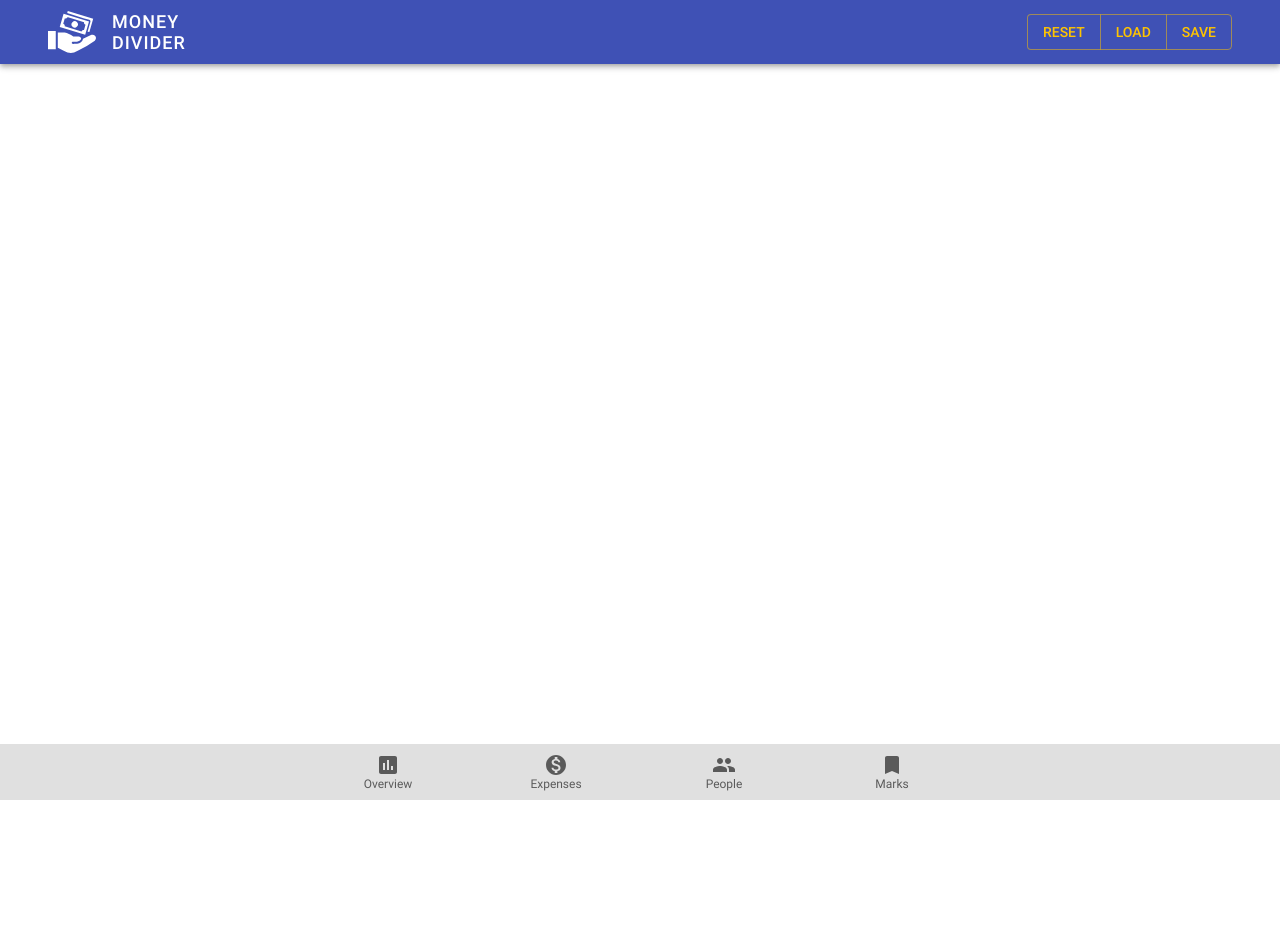
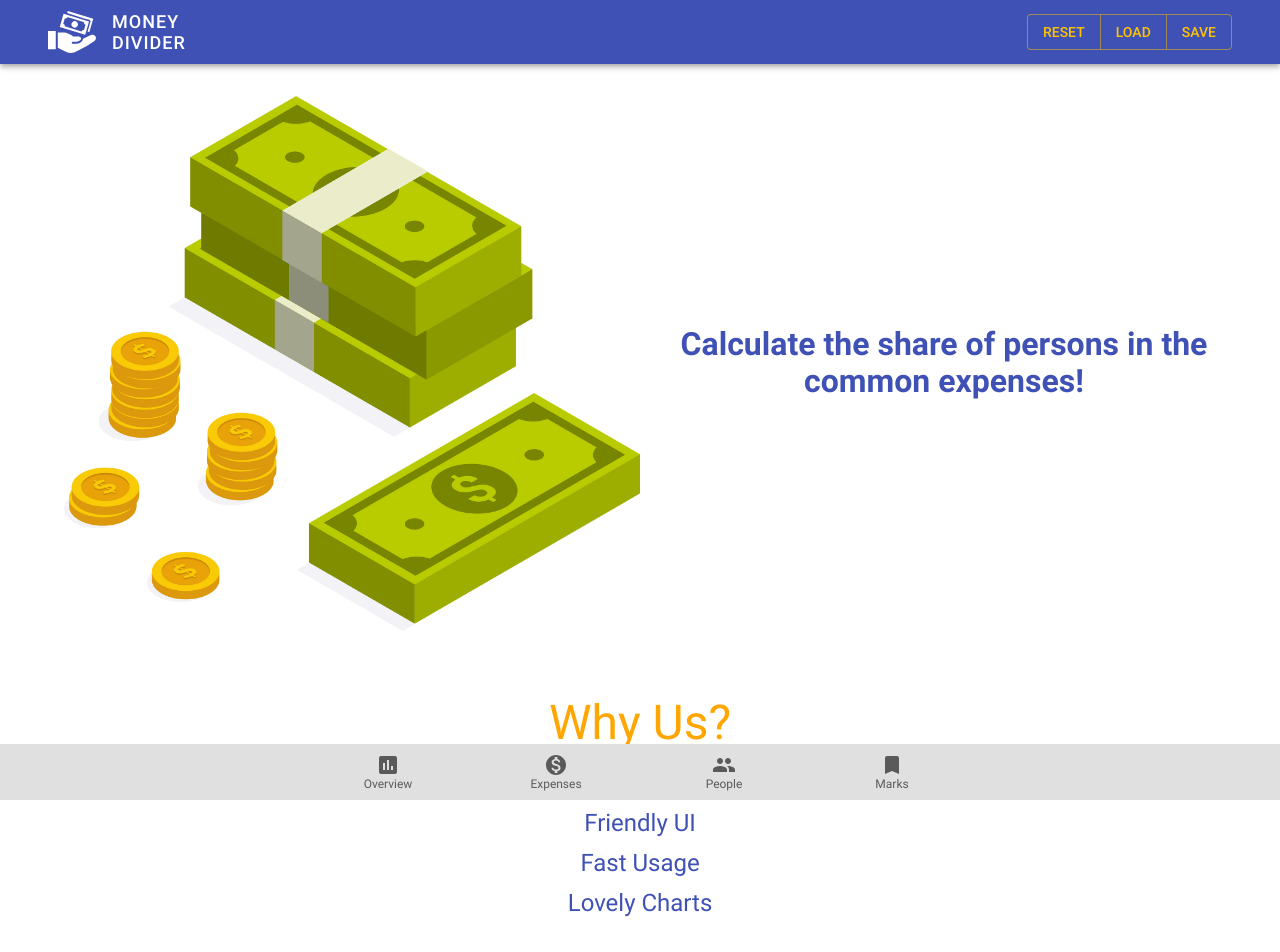
Before and after one commit to jafari-dev/money-divider, a React (Create React App) app: page / in a window 1280 px wide. Shown: the top 952 px of the page. Before the commit the page ends 800 px from the top, so only its background shows below. Built offline with nearby package versions, Linux system fonts and the light colour scheme.

Commit message:
Implement Home layout

```diff
--- a/src/App.tsx
+++ b/src/App.tsx
@@ -1,6 +1,6 @@
 import { Global } from "@emotion/react";
-import { TopBar, NavigationMenu } from "@layouts";
-import { ThemeProvider } from "@mui/material";
+import { TopBar, NavigationMenu, GlobalWrapper, Home } from "@layouts";
+import { Container, ThemeProvider } from "@mui/material";
 import { BrowserRouter } from "react-router-dom";
 
 import { globalStyles } from "./styles";
@@ -12,6 +12,11 @@ function Application(): React.ReactElement {
       <ThemeProvider theme={theme}>
         <Global styles={globalStyles} />
         <TopBar />
+        <Container>
+          <GlobalWrapper>
+            <Home />
+          </GlobalWrapper>
+        </Container>
         <NavigationMenu />
       </ThemeProvider>
     </BrowserRouter>
--- a/src/assets/images/index.ts
+++ b/src/assets/images/index.ts
@@ -1 +1,2 @@
 export { ReactComponent as Logo } from "./logo.svg";
+export { default as HomeBackground } from "./home-background.png";
--- /dev/null
+++ b/src/layouts/Home/index.tsx
@@ -0,0 +1,28 @@
+import { Button, Typography } from "@mui/material";
+import { HomeBackground } from "_/images";
+import { memo } from "react";
+
+import { StyledSection, StyledWrapper, StyledImage, StyledText, StyledList } from "./styles";
+
+function Home() {
+  return (
+    <StyledWrapper>
+      <StyledSection>
+        <StyledImage src={HomeBackground} />
+        <StyledText variant="h3">Calculate the share of persons in the common expenses!</StyledText>
+      </StyledSection>
+      <StyledList>
+        <Typography variant="h3">Why Us?</Typography>
+        <Typography variant="h5">Easy To Use</Typography>
+        <Typography variant="h5">Friendly UI</Typography>
+        <Typography variant="h5">Fast Usage</Typography>
+        <Typography variant="h5">Lovely Charts</Typography>
+      </StyledList>
+      <Button color="success" size="large" variant="contained">
+        Start Now
+      </Button>
+    </StyledWrapper>
+  );
+}
+
+export default memo(Home);
--- /dev/null
+++ b/src/layouts/Home/styles.ts
@@ -0,0 +1,56 @@
+import styled from "@emotion/styled";
+import { Typography } from "@mui/material";
+
+export const StyledWrapper = styled.div`
+  display: flex;
+  align-items: center;
+  flex-direction: column;
+  justify-content: center;
+  padding-block: 16px;
+  row-gap: 64px;
+`;
+
+export const StyledSection = styled.section`
+  display: flex;
+  align-items: center;
+  flex-direction: column;
+  justify-content: space-between;
+  gap: 32px;
+
+  @media screen and (min-width: 600px) {
+    flex-direction: row;
+  }
+`;
+
+export const StyledImage = styled.img`
+  width: 60%;
+  height: auto;
+
+  @media screen and (min-width: 600px) {
+    width: 50%;
+  }
+`;
+
+export const StyledText = styled(Typography)`
+  text-align: center;
+  color: #3f51b5;
+  font-weight: bold;
+  font-size: 32px;
+
+  @media screen and (min-width: 600px) {
+    width: 50%;
+  }
+`;
+
+export const StyledList = styled.div`
+  text-align: center;
+
+  h3 {
+    margin-bottom: 16px;
+    color: #ffa600;
+  }
+  h5 {
+    margin-top: 8px;
+    color: #3f51b5;
+  }
+`;
--- a/src/layouts/index.ts
+++ b/src/layouts/index.ts
@@ -1,3 +1,4 @@
 export { default as TopBar } from "./TopBar";
 export { default as NavigationMenu } from "./NavigationMenu";
 export { default as GlobalWrapper } from "./GlobalWrapper";
+export { default as Home } from "./Home";
```
Also changed, not shown: src/assets/images/home-background.png (added).
